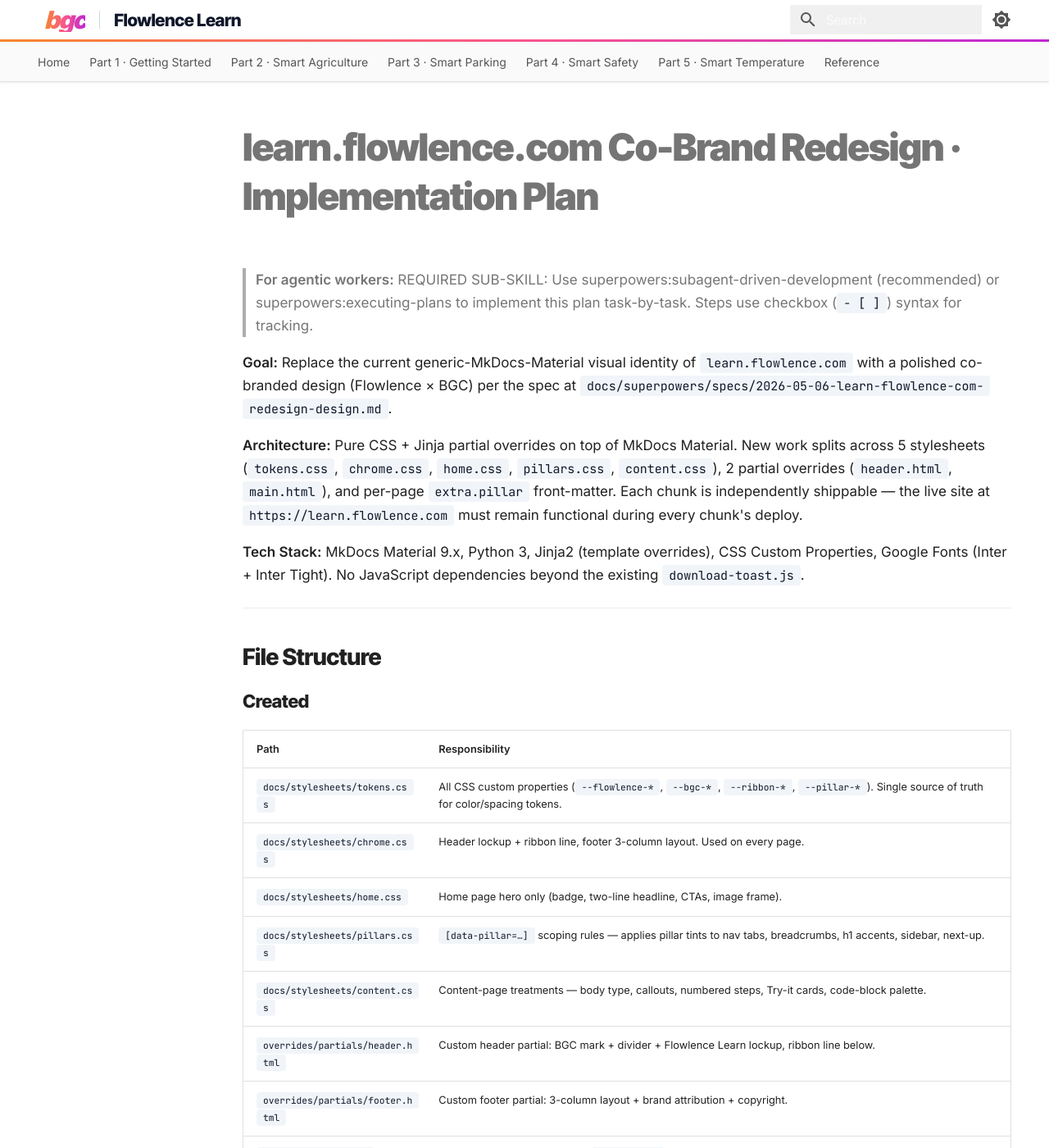
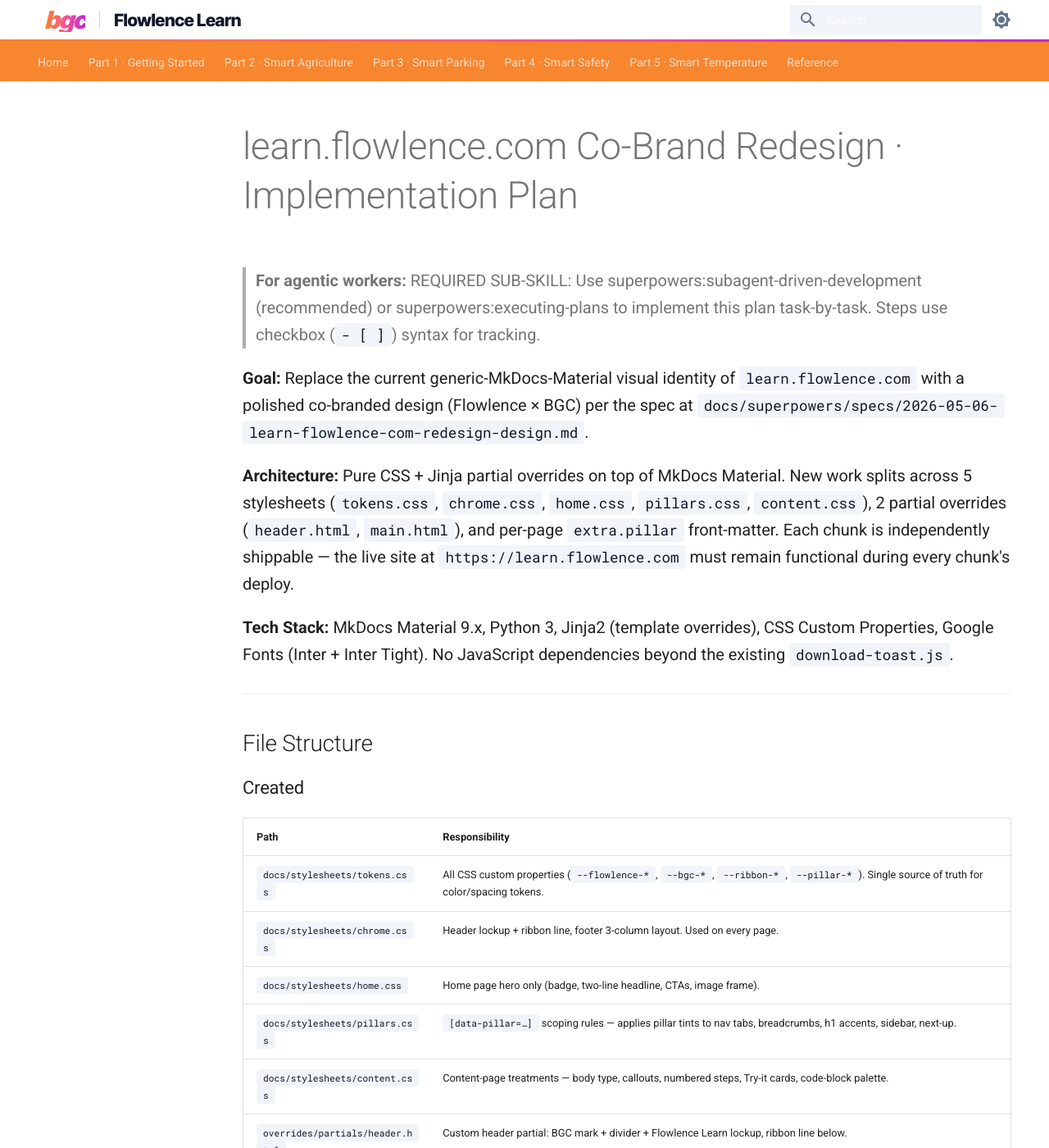
Before and after one commit to nabilibrahim101/flowlence-docs, an MkDocs documentation site: the page built from docs/superpowers/plans/2026-05-06-learn-flowlence-com-redesign.md, in a window 1280 px wide and 1400 px high. Shown: the whole window at 82% size. Built offline with MkDocs 1.6.1 and Material for MkDocs 9.7.7, drawn with Linux system fonts in a browser that asks for light colours.

Commit message:
feat(redesign): polish — dark mode + mobile breakpoints + a11y + trim extra.css
Co-Authored-By: Claude Sonnet 4.6 <noreply@anthropic.com>

```diff
--- a/docs/stylesheets/chrome.css
+++ b/docs/stylesheets/chrome.css
@@ -164,3 +164,13 @@
   border-top-color: #334155;
   color: #94a3b8;
 }
+
+/* ---------- Mobile chrome adjustments ---------- */
+@media (max-width: 600px) {
+  .flowlence-lockup__bgc { font-size: 1.2rem; }
+  .flowlence-lockup__name { font-size: 0.9rem; }
+  .flowlence-lockup__divider { height: 18px; }
+  .flowlence-footer__inner { padding: 1.5rem 1rem; }
+  .flowlence-footer__cols { grid-template-columns: 1fr; gap: 1rem; }
+  .flowlence-footer__legal { flex-direction: column; align-items: flex-start; }
+}
--- a/docs/stylesheets/content.css
+++ b/docs/stylesheets/content.css
@@ -222,3 +222,37 @@
   background-color: #1e293b;
   color: #f1f5f9;
 }
+
+/* ===================================================================
+   Dark mode adjustments — keep coherence with the slate scheme
+   =================================================================== */
+
+[data-md-color-scheme="slate"] .md-typeset .admonition.tip,
+[data-md-color-scheme="slate"] .md-typeset details.tip {
+  background-color: rgba(255, 255, 255, 0.03);
+}
+
+[data-md-color-scheme="slate"] .md-typeset .admonition.info,
+[data-md-color-scheme="slate"] .md-typeset details.info {
+  background-color: rgba(37, 99, 235, 0.1);
+}
+
+[data-md-color-scheme="slate"] .md-typeset .admonition.warning,
+[data-md-color-scheme="slate"] .md-typeset details.warning {
+  background-color: rgba(245, 158, 11, 0.1);
+}
+
+[data-md-color-scheme="slate"] .md-typeset .admonition.danger,
+[data-md-color-scheme="slate"] .md-typeset details.danger {
+  background-color: rgba(220, 38, 38, 0.1);
+}
+
+[data-md-color-scheme="slate"] .md-typeset .admonition.question,
+[data-md-color-scheme="slate"] .md-typeset details.question {
+  background: linear-gradient(135deg, rgba(247, 134, 47, 0.08) 0%, rgba(248, 86, 141, 0.08) 50%, rgba(192, 38, 211, 0.08) 100%);
+}
+
+/* Keep code-block contrast — already dark, but check inline code */
+[data-md-color-scheme="slate"] .flowlence-hero {
+  background: linear-gradient(135deg, rgba(255, 247, 230, 0.05) 0%, rgba(30, 41, 59, 1) 50%, rgba(255, 232, 240, 0.08) 100%);
+}
--- a/docs/stylesheets/extra.css
+++ b/docs/stylesheets/extra.css
@@ -1,117 +1,26 @@
 /* ===================================================================
-   extra.css — Base type, header tweaks, download toast (legacy)
-   Color tokens live in tokens.css.
+   extra.css — Misc overrides not covered by other files
+   Most styling has moved to: tokens.css, chrome.css, home.css,
+   pillars.css, content.css. This file is now small on purpose.
    =================================================================== */
 
-/* ---------- Base typography (uses tokens from tokens.css) ---------- */
-body, .md-typeset {
-  font-family: var(--font-body);
-  font-feature-settings: "cv11", "ss01";  /* Inter stylistic alternates for cleaner numerals */
+/* ---------- Search bar (keep close to default but tweak background) ---------- */
+.md-search__input {
+  background-color: #f1f5f9;
+}
+[data-md-color-scheme="slate"] .md-search__input {
+  background-color: #1e293b;
 }
 
-.md-typeset {
-  font-size: 0.85rem;        /* Material's base; scaled up by content.css later */
-  line-height: 1.65;
+/* ---------- Header icons ---------- */
+.md-header .md-icon {
+  color: #64748b;
+}
+[data-md-color-scheme="slate"] .md-header .md-icon {
+  color: #cbd5e1;
 }
 
-.md-typeset h1, .md-typeset h2, .md-typeset h3, .md-typeset h4, .md-typeset h5, .md-typeset h6 {
-  font-family: var(--font-display);
-  letter-spacing: -0.02em;
-}
-
-.md-typeset h1 { font-weight: 900; letter-spacing: -0.025em; }
-.md-typeset h2 { font-weight: 800; letter-spacing: -0.02em; }
-.md-typeset h3 { font-weight: 700; letter-spacing: -0.015em; }
-
-.md-typeset code {
-  font-family: var(--font-mono);
-}
-
-/* ---------- Header / nav tweaks (preserved from prior work) ---------- */
-
-/* White header with subtle border */
-.md-header {
-  background-color: #ffffff;
-  color: #333333;
-  box-shadow: 0 1px 3px rgba(0, 0, 0, 0.08);
-}
-
-[data-md-color-scheme="slate"] .md-header {
-  background-color: #1e1e1e;
-  color: #ffffff;
-}
-
-/* Header title and links */
-.md-header__title {
-  color: #333333;
-  font-weight: 700;
-}
-
-[data-md-color-scheme="slate"] .md-header__title {
-  color: #ffffff;
-}
-
-/* Header nav links (tabs) */
-.md-tabs {
-  background-color: #fafafa;
-  border-bottom: 1px solid #e0e0e0;
-}
-
-[data-md-color-scheme="slate"] .md-tabs {
-  background-color: #2b2b2b;
-  border-bottom: 1px solid #404040;
-}
-
-/* Override the white text variable used by tabs */
-.md-tabs {
-  --md-primary-bg-color: #555555;
-}
-
-.md-tabs__link {
-  color: #555555 !important;
-  opacity: 1 !important;
-}
-
-.md-tabs__link--active,
-.md-tabs__link:hover {
-  color: #F7862F !important;
-  opacity: 1 !important;
-}
-
-[data-md-color-scheme="slate"] .md-tabs__link {
-  color: #aaaaaa;
-}
-
-[data-md-color-scheme="slate"] .md-tabs__link--active,
-[data-md-color-scheme="slate"] .md-tabs__link:hover {
-  color: #F9A443;
-}
-
-/* Search bar styling for white header */
-.md-search__input {
-  background-color: #f0f0f0;
-  color: #333333;
-}
-
-[data-md-color-scheme="slate"] .md-search__input {
-  background-color: #333333;
-  color: #ffffff;
-}
-
-/* Header icons (search, dark mode toggle) */
-.md-header .md-icon {
-  color: #555555;
-}
-
-[data-md-color-scheme="slate"] .md-header .md-icon {
-  color: #cccccc;
-}
-
-/* ─── Download-started toast ────────────────────────────────────────
-   Triggered by docs/javascripts/download-toast.js when the user
-   clicks any link to a Flowlence Code .exe installer.
-   Pinned top-right so it visually anchors to Chrome's download
-   icon (also top-right of the browser window). */
+/* ---------- Download-started toast (existing — preserved) ---------- */
 .flowlence-toast {
   position: fixed;
   top: 1rem;
@@ -121,41 +30,22 @@ body, .md-typeset {
   gap: 0.85rem;
   max-width: 380px;
   padding: 0.85rem 1rem 0.85rem 1.1rem;
-  background: var(--md-primary-fg-color);
+  background: var(--flowlence-orange);
   color: #ffffff;
   border-radius: 10px;
   box-shadow: 0 6px 20px rgba(0, 0, 0, 0.18);
+  font-family: var(--font-body);
   font-size: 0.9rem;
   line-height: 1.35;
   opacity: 0;
   transform: translateX(calc(100% + 2rem));
-  transition:
-    transform 0.35s cubic-bezier(0.2, 0.8, 0.2, 1),
-    opacity 0.25s ease-out;
+  transition: transform 0.35s cubic-bezier(0.2, 0.8, 0.2, 1), opacity 0.25s ease-out;
   z-index: 9999;
 }
-
-.flowlence-toast--visible {
-  opacity: 1;
-  transform: translateX(0);
-}
-
-.flowlence-toast-icon {
-  font-size: 1.4rem;
-  flex-shrink: 0;
-  line-height: 1;
-}
-
-.flowlence-toast-text {
-  display: flex;
-  flex-direction: column;
-  gap: 0.1rem;
-}
-
-.flowlence-toast-text strong {
-  font-weight: 700;
-}
-
+.flowlence-toast--visible { opacity: 1; transform: translateX(0); }
+.flowlence-toast-icon { font-size: 1.4rem; flex-shrink: 0; line-height: 1; }
+.flowlence-toast-text { display: flex; flex-direction: column; gap: 0.1rem; }
+.flowlence-toast-text strong { font-weight: 700; }
 .flowlence-toast-close {
   background: transparent;
   border: 0;
@@ -167,10 +57,7 @@ body, .md-typeset {
   margin-left: 0.25rem;
   transition: color 0.15s ease-out;
 }
-
-.flowlence-toast-close:hover {
-  color: #ffffff;
-}
+.flowlence-toast-close:hover { color: #ffffff; }
 
 @media (max-width: 480px) {
   .flowlence-toast {
@@ -180,7 +67,5 @@ body, .md-typeset {
     max-width: none;
     transform: translateY(-150%);
   }
-  .flowlence-toast--visible {
-    transform: translateY(0);
-  }
+  .flowlence-toast--visible { transform: translateY(0); }
 }
--- a/docs/stylesheets/home.css
+++ b/docs/stylesheets/home.css
@@ -141,7 +141,7 @@
   align-items: center;
   gap: 0.7rem;
   font-size: 0.82rem;
-  color: #64748b;
+  color: #475569;   /* a11y: darkened from #64748b → #475569 for better contrast on cream bg */
 }
 .flowlence-hero__dots {
   display: inline-flex;
@@ -196,3 +196,11 @@
   border-radius: 50%;
   background: var(--ribbon-gradient);
 }
+
+/* ---------- Mobile hero ---------- */
+@media (max-width: 600px) {
+  .flowlence-hero { padding: 2rem 1.25rem; }
+  .flowlence-hero__sub { font-size: 1rem; }
+  .flowlence-cta { padding: 0.7rem 1.1rem; font-size: 0.9rem; }
+  .flowlence-hero__image-frame { transform: rotate(0); }  /* drop the tilt on small screens */
+}
```
